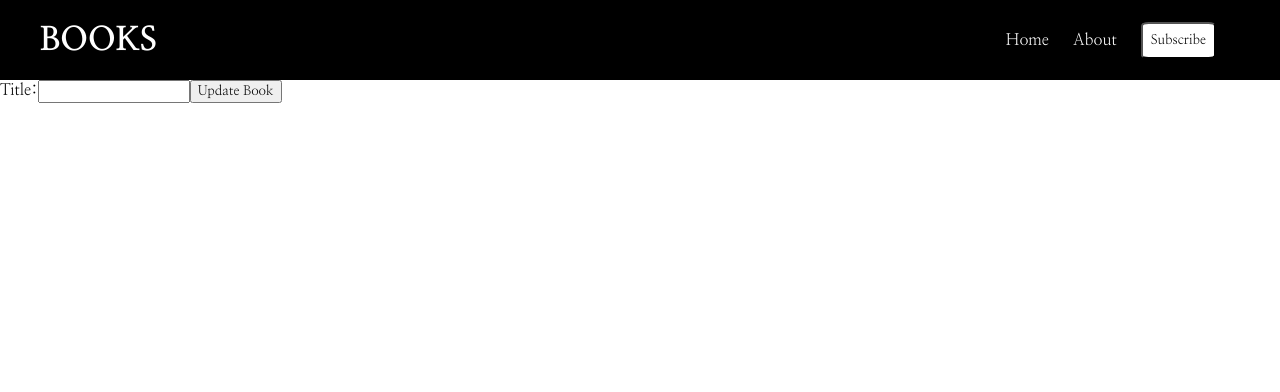
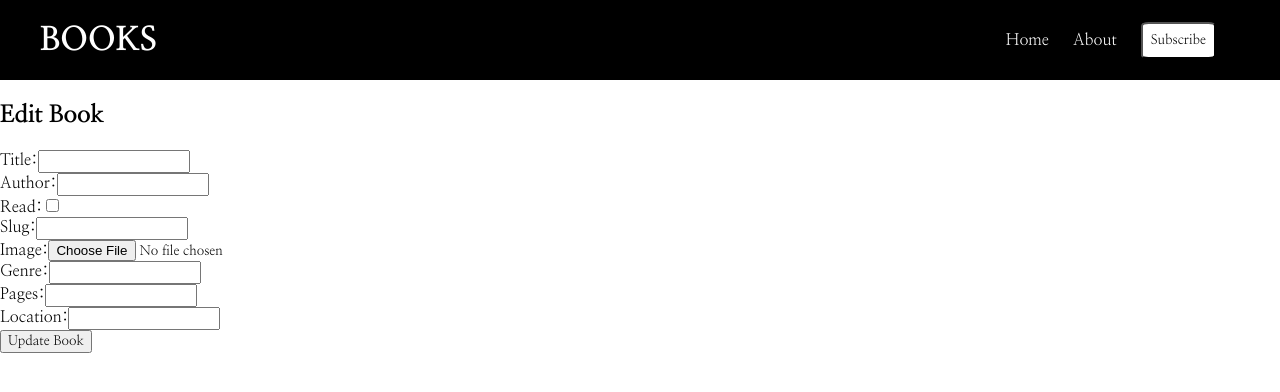
Before and after one commit to HarryCandlish/Book_Journal-, a React (Create React App) app: page /edit-book/1 in a window 1280 px wide. Shown: the top 392 px of the page. Built offline with nearby package versions, Linux system fonts and the light colour scheme; no server answers.

Commit message:
delete functionality, able to delete single book

```diff
--- a/src/App.js
+++ b/src/App.js
@@ -13,7 +13,7 @@ function App() {
         <Route path='/' element={<Home/>}/>
         <Route path='/book/:slug' element={<Book/>}/>
         <Route path='/create-book' element={<CreateBookForm/>}/>
-        <Route path='/edit-book/:slug' element={<EditBookForm/>}/>
+        <Route path='/edit-book/:bookSlug' element={<EditBookForm/>}/>
       </Routes>
     </div>
   );
--- a/src/components/BookList.jsx
+++ b/src/components/BookList.jsx
@@ -17,6 +17,7 @@ export default function BookList() {
     createClient
       .fetch(
         `*[_type == "book"]{
+          _id,
           title,
           author,
           read,
@@ -50,6 +51,15 @@ export default function BookList() {
     }
   }, [newBookId]);
 
+  const deleteBook = async (bookId) => {
+    try {
+      await createClient.delete(bookId);
+      setBooks((prevBooks) => prevBooks.filter((book) => book._id !== bookId));
+    } catch (error) {
+      console.error('Error deleting the book:', error);
+    }
+  };
+
 
 return (
     <div>
@@ -78,6 +88,12 @@ return (
                   <td className='book_title'>{book.title}</td>
                     <td>{book.author}</td>
                   <td>{book.read === true ? <GoIssueClosed/> : <IoIosCloseCircleOutline/>}</td>
+                  <td>
+
+                    <button onClick={() => { console.log(book._id); deleteBook(book._id); }}>Delete</button>
+
+
+                </td>
               </tr>
             </tbody>
         ))}
--- a/src/pages/Book.jsx
+++ b/src/pages/Book.jsx
@@ -1,19 +1,14 @@
 
 
 import React, { useEffect, useState } from "react";
-import { useParams, useNavigate } from "react-router-dom";
+import { useParams, useNavigate, Link } from "react-router-dom";
 import createClient from "../client.js";
 
 import '../styles/book.css'
 
 export default function Book({}) {
-  const navigate = useNavigate();
   const [book, setBook] = useState(null);
   const { slug } = useParams();
-
-  const handleEdit = () => {
-    navigate(`/edit-book/${book.slug.current}`);
-  }
 
   useEffect(() => {
     createClient
@@ -47,7 +42,7 @@ export default function Book({}) {
       </div>
       <img className="book_image" src={book.image.asset.url} alt="" />
       <div>
-        <button onClick={handleEdit}>Edit</button>
+      <Link to={`/edit-book/${book.slug && book.slug.current}`}>Edit</Link>
       </div>
     </div>
   );
--- a/src/pages/EditBookForm.jsx
+++ b/src/pages/EditBookForm.jsx
@@ -1,62 +1,126 @@
 // EditBookForm.jsx
+import React, { useState, useEffect } from 'react';
+import { useParams, useNavigate } from 'react-router-dom';
+import createClient from '../client';
 
-import React, { useState, useEffect } from 'react';
-import createClient from '../client';
-import { useParams } from 'react-router-dom';
+const EditBookForm = () => {
+  const { bookSlug } = useParams();
+  const navigate = useNavigate();
 
-const EditBookForm = ({ onEdit }) => {
-  const { slug } = useParams();
-  const [bookData, setBookData] = useState({
+  const [book, setBook] = useState({
     title: '',
-    // Your book fields here
+    author: '',
+    read: false,
+    slug: '',
+    image: null,
+    genre: '',
+    pages: '',
+    location: '',
   });
 
   useEffect(() => {
-    // Fetch book data by slug
     createClient
-      .fetch(`*[_type == "book" && slug.current == $slug]`, { slug })
+      .fetch(`*[_type == "book" && slug.current == $slug]`, { slug: bookSlug })
       .then((data) => {
-        // Set the book data in the state
-        setBookData(data[0]);
+        // Assuming data is an array with a single book
+        const editedBook = data[0];
+
+        // Update the state with the existing book details
+        setBook({
+          title: editedBook.title,
+          author: editedBook.author,
+          read: editedBook.read,
+          slug: editedBook.slug.current,
+          image: editedBook.image,
+          genre: editedBook.genre,
+          pages: editedBook.pages,
+          location: editedBook.location,
+        });
       })
       .catch(console.error);
-  }, [slug]);
+  }, [bookSlug]);
 
-  const handleInputChange = (e) => {
-    // Handle input changes
-    setBookData({
-      ...bookData,
-      [e.target.name]: e.target.value,
-    });
+  const handleChange = (e) => {
+    const { name, value } = e.target;
+    setBook((prevBook) => ({ ...prevBook, [name]: value }));
   };
 
 const handleSubmit = async (e) => {
   e.preventDefault();
 
   try {
-      // Update book data
-      await createClient
-        .patch(bookData._id)
-        .set(bookData)
+    // Update the existing book in Sanity
+    const updatedBook = await createClient
+      .patch(`*[_type == "book" && slug.current == $slug]`, { slug: bookSlug })
+      .set({
+        title: book.title,
+        author: book.author,
+        read: book.read,
+        // Do not include slug in the update
+        image: book.image,
+        genre: book.genre,
+        pages: book.pages,
+        location: book.location,
+      })
       .commit();
 
-      // Call the onEdit callback to inform the parent component
-      onEdit();
+    // Redirect to the book details page
+    navigate(`/book/${updatedBook.slug.current}`);
   } catch (error) {
-      console.error('Error updating book:', error);
+    console.error('Error updating the book:', error);
   }
 };
-
   return (
+    <div>
+      <h2>Edit Book</h2>
       <form onSubmit={handleSubmit}>
-      {/* Render form inputs with bookData values */}
         <label>
           Title:
-        <input type="text" name="title" value={bookData.title} onChange={handleInputChange} />
+          <input type="text" name="title" value={book.title} onChange={handleChange} placeholder={book.title} />
         </label>
-      {/* ... Other form inputs ... */}
+        <br />
+        <label>
+          Author:
+          <input type="text" name="author" value={book.author} onChange={handleChange} placeholder={book.author} />
+        </label>
+        <br />
+        <label>
+          Read:
+          <input type="checkbox" name="read" checked={book.read} onChange={handleChange} />
+        </label>
+        <br />
+        <label>
+          Slug:
+          <input type="text" name="slug" value={book.slug} onChange={handleChange} placeholder={book.slug} />
+        </label>
+        <br />
+        <label>
+          Image:
+          {/* Assuming you want to keep the existing image, you might want to display it here */}
+          {book.image && book.image.asset && book.image.asset.url && (
+            <img src={book.image.asset.url} alt="Current Image" style={{ width: '100px' }} />
+          )}
+          <input type="file" name="image" onChange={(e) => setBook({ ...book, image: e.target.files[0] })} />
+        </label>
+        <br />
+        <label>
+          Genre:
+          <input type="text" name="genre" value={book.genre} onChange={handleChange} placeholder={book.genre} />
+        </label>
+        <br />
+        <label>
+          Pages:
+          <input type="text" name="pages" value={book.pages} onChange={handleChange} placeholder={book.pages} />
+        </label>
+        <br />
+        <label>
+          Location:
+          <input type="text" name="location" value={book.location} onChange={handleChange} placeholder={book.location} />
+        </label>
+        <br />
         <button type="submit">Update Book</button>
       </form>
+    </div>
   );
 };
 
```
Also changed, not shown: src/pages/CreateBookForm.jsx (+11 -44 lines). Lines whose indentation alone changed are shown as unchanged.
